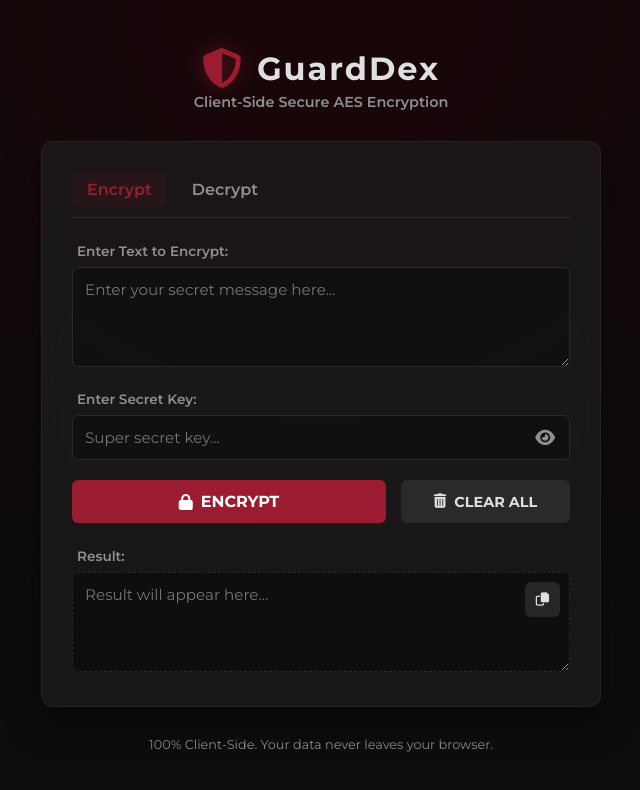
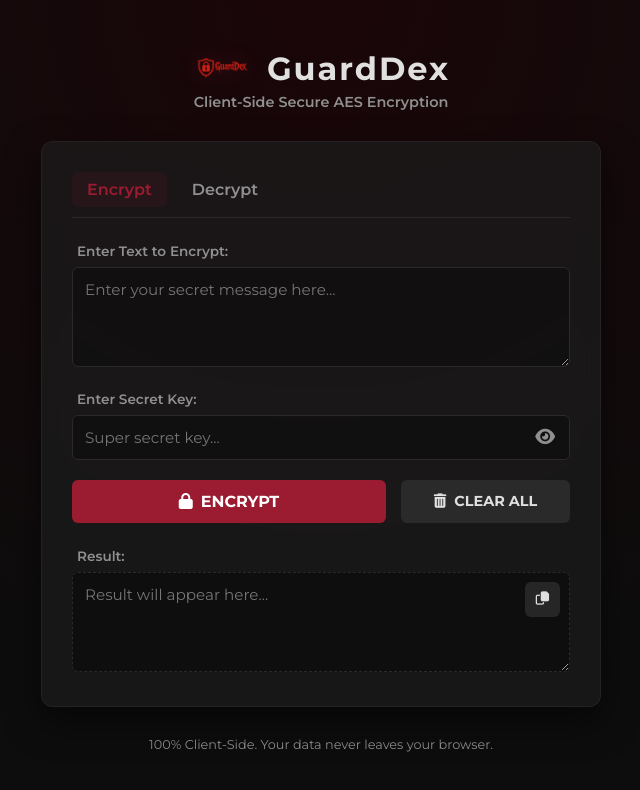
Before and after one commit to Abdelouahedb/YOUR-GuardDex, a plain HTML site: page web/index.html in a window 1280 px wide. Shown: the whole page, without its empty margins (319-959 px from the left). Drawn offline with Linux system fonts and the light colour scheme.

Commit message:
Use actual GuardDex logo in the web app

```diff
--- a/web/index.html
+++ b/web/index.html
@@ -13,8 +13,7 @@
     <div class="container">
         <header>
             <div class="logo-container">
-                <!-- Using a placeholder or the actual logo if accessible -->
-                <i class="fa-solid fa-shield-halved logo-icon"></i>
+                <img src="logo.png" alt="GuardDex Logo" class="logo-image">
                 <h1>GuardDex</h1>
             </div>
             <p class="subtitle">Client-Side Secure AES Encryption</p>
--- a/web/style.css
+++ b/web/style.css
@@ -48,10 +48,10 @@
     margin-bottom: 5px;
 }
 
-.logo-icon {
-    font-size: 2.5rem;
-    color: var(--primary-color);
-    filter: drop-shadow(0 0 10px rgba(155, 28, 49, 0.5));
+.logo-image {
+    width: 60px;
+    height: auto;
+    filter: drop-shadow(0 0 10px rgba(155, 28, 49, 0.4));
 }
 
 h1 {
```
Also changed, not shown: web/logo.png (added).
